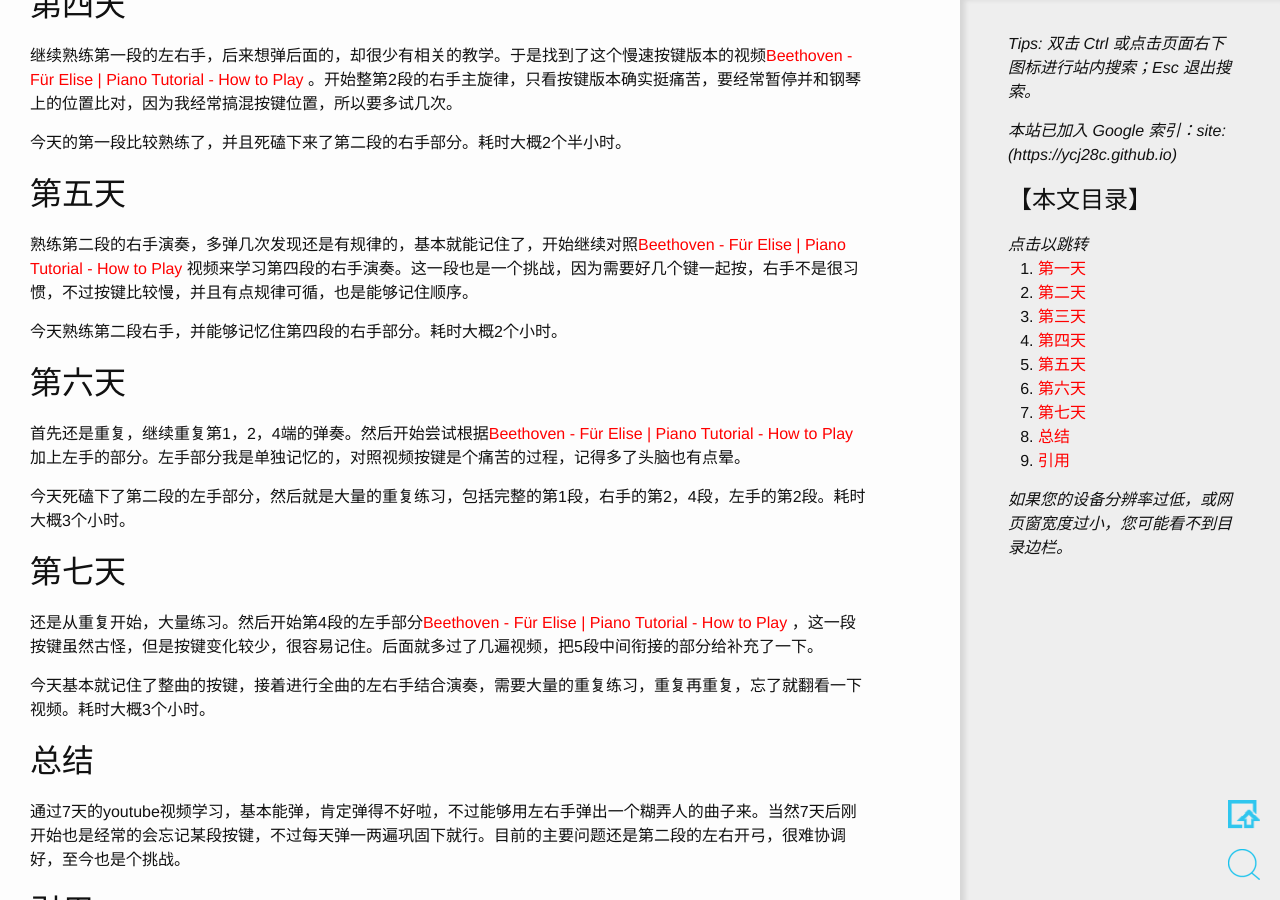
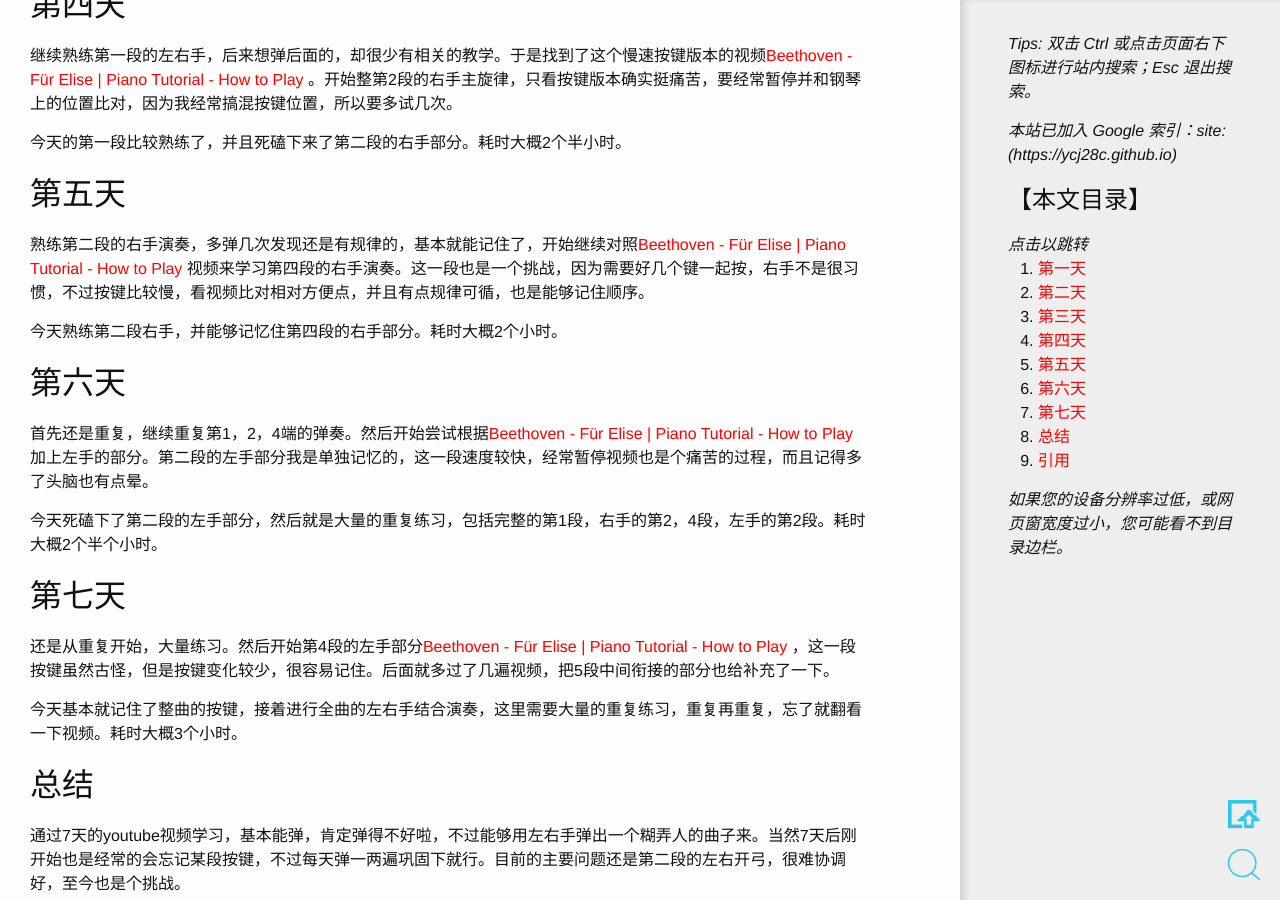
Before and after one commit to ycj28c/lifeblog, a Jekyll site: the page built from _posts/2021-02-07-learn-for-elise-one-week.md, in a window 1280 px wide and 900 px high, scrolled down 1142 px. Built offline with Jekyll 4.4.1, drawn with Linux system fonts in a browser that asks for light colours; comment, search, counter and statistics services are not loaded; some of the changed text lies outside the part shown.

Commit message:
no message

```diff
--- a/_posts/2021-02-07-learn-for-elise-one-week.md
+++ b/_posts/2021-02-07-learn-for-elise-one-week.md
@@ -10,7 +10,7 @@ tag: create-blog
 ## 第一天
 致爱丽有5段，1，3，5基本一样，肯定优先学习。这段时间的学习是通过这个youtube视频[《献给爱丽丝》讲解](https://www.youtube.com/watch?v=9t2DrUDfatk) ，本人的电子琴键上贴上了符号，所以比较容易找到C的位置。
 
-今天只学习右手部分。因为旋律很熟悉，另外第一段总体比较简单，右手基本就能记住了，耗时大概3小时。
+今天只学习右手部分。因为旋律很熟悉，另外第一段总体比较简单，右手基本就能记住了，耗时大概1个半小时。
 
 ## 第二天
 继续学习[《献给爱丽丝》讲解](https://www.youtube.com/watch?v=9t2DrUDfatk) 视频，右手又练习几次，感觉问题不大了。开始加上左手动作，左手比想象的要难的多，几个按键怎么按怎么变扭，还没什么规律。关键是不是主旋律，很难有一个记忆的感觉。
@@ -28,19 +28,19 @@ tag: create-blog
 今天的第一段比较熟练了，并且死磕下来了第二段的右手部分。耗时大概2个半小时。
 
 ## 第五天
-熟练第二段的右手演奏，多弹几次发现还是有规律的，基本就能记住了，开始继续对照[Beethoven - Für Elise | Piano Tutorial - How to Play](https://www.youtube.com/watch?v=48eJZrhLA8Q) 视频来学习第四段的右手演奏。这一段也是一个挑战，因为需要好几个键一起按，右手不是很习惯，不过按键比较慢，并且有点规律可循，也是能够记住顺序。
+熟练第二段的右手演奏，多弹几次发现还是有规律的，基本就能记住了，开始继续对照[Beethoven - Für Elise | Piano Tutorial - How to Play](https://www.youtube.com/watch?v=48eJZrhLA8Q) 视频来学习第四段的右手演奏。这一段也是一个挑战，因为需要好几个键一起按，右手不是很习惯，不过按键比较慢，看视频比对相对方便点，并且有点规律可循，也是能够记住顺序。
 
 今天熟练第二段右手，并能够记忆住第四段的右手部分。耗时大概2个小时。
 
 ## 第六天
-首先还是重复，继续重复第1，2，4端的弹奏。然后开始尝试根据[Beethoven - Für Elise | Piano Tutorial - How to Play](https://www.youtube.com/watch?v=48eJZrhLA8Q) 加上左手的部分。左手部分我是单独记忆的，对照视频按键是个痛苦的过程，记得多了头脑也有点晕。
+首先还是重复，继续重复第1，2，4端的弹奏。然后开始尝试根据[Beethoven - Für Elise | Piano Tutorial - How to Play](https://www.youtube.com/watch?v=48eJZrhLA8Q) 加上左手的部分。第二段的左手部分我是单独记忆的，这一段速度较快，经常暂停视频也是个痛苦的过程，而且记得多了头脑也有点晕。
 
-今天死磕下了第二段的左手部分，然后就是大量的重复练习，包括完整的第1段，右手的第2，4段，左手的第2段。耗时大概3个小时。
+今天死磕下了第二段的左手部分，然后就是大量的重复练习，包括完整的第1段，右手的第2，4段，左手的第2段。耗时大概2个半个小时。
 
 ## 第七天
-还是从重复开始，大量练习。然后开始第4段的左手部分[Beethoven - Für Elise | Piano Tutorial - How to Play](https://www.youtube.com/watch?v=48eJZrhLA8Q) ，这一段按键虽然古怪，但是按键变化较少，很容易记住。后面就多过了几遍视频，把5段中间衔接的部分给补充了一下。
+还是从重复开始，大量练习。然后开始第4段的左手部分[Beethoven - Für Elise | Piano Tutorial - How to Play](https://www.youtube.com/watch?v=48eJZrhLA8Q) ，这一段按键虽然古怪，但是按键变化较少，很容易记住。后面就多过了几遍视频，把5段中间衔接的部分也给补充了一下。
 
-今天基本就记住了整曲的按键，接着进行全曲的左右手结合演奏，需要大量的重复练习，重复再重复，忘了就翻看一下视频。耗时大概3个小时。
+今天基本就记住了整曲的按键，接着进行全曲的左右手结合演奏，这里需要大量的重复练习，重复再重复，忘了就翻看一下视频。耗时大概3个小时。
 
 ## 总结
 通过7天的youtube视频学习，基本能弹，肯定弹得不好啦，不过能够用左右手弹出一个糊弄人的曲子来。当然7天后刚开始也是经常的会忘记某段按键，不过每天弹一两遍巩固下就行。目前的主要问题还是第二段的左右开弓，很难协调好，至今也是个挑战。
```
